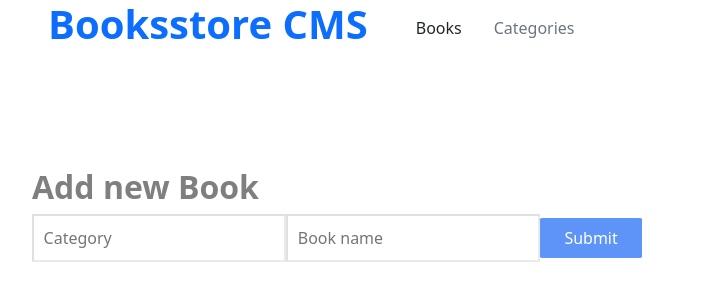
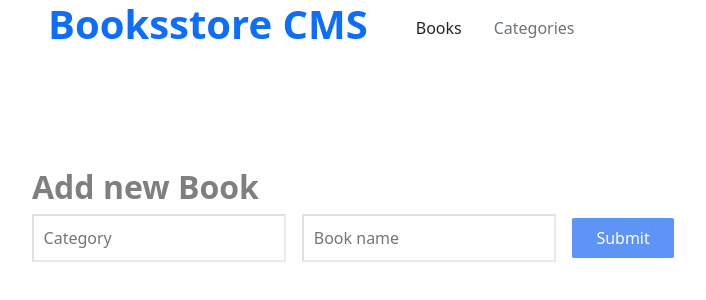
Before and after one commit to igorkol91/book-store, a React (Create React App) app: page / in a window 1280 px wide. Shown: the top 300 px of the page, without its empty margins (16-722 px from the left). Built offline with nearby package versions, Linux system fonts and the light colour scheme; no server answers.

Commit message:
Add livelink to readme file

```diff
--- a/src/components/input.js
+++ b/src/components/input.js
@@ -2,7 +2,7 @@ import React from 'react';
 import PropTypes from 'prop-types';
 
 const Input = ({ inputHandler, input }) => (
-  <input className="bookInput bg-white" onChange={inputHandler} id="input" placeholder="Book name" value={input} />
+  <input className="bookInput bg-white mx-3" onChange={inputHandler} id="input" placeholder="Book name" value={input} />
 );
 
 Input.propTypes = {
```
Also changed, not shown: 1 other file (tests, documents, lock files or other folders).
